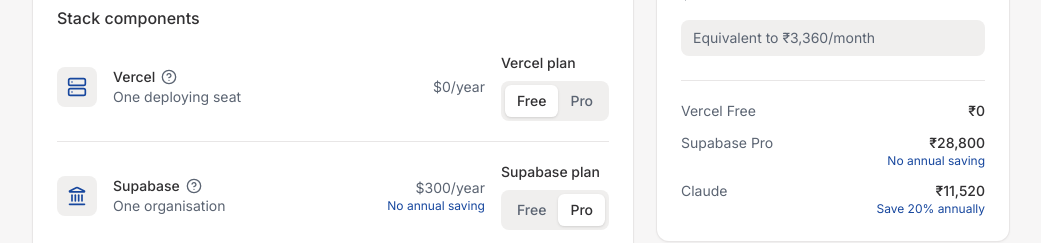
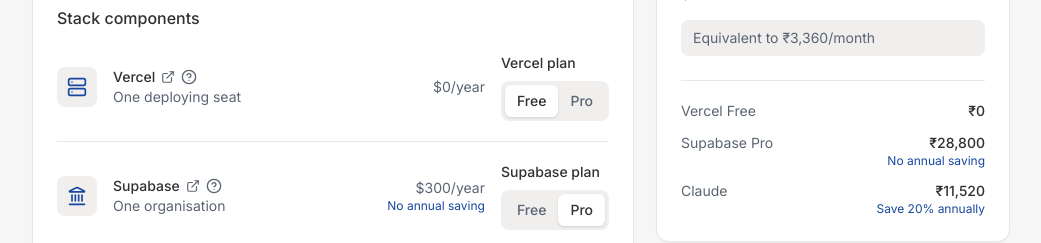
Before and after one commit to data-culture-goalkeep/key-questions-interface, a Next.js app: page /cost-calculator in a window 1280 px wide. Shown: the part 427-670 px from the top of the page, without its empty margins (119-1160 px from the left). Built offline with nearby package versions, Linux system fonts and the light colour scheme.

Commit message:
Link stack services to pricing pages

```diff
--- a/src/app/cost-calculator/cost-calculator.tsx
+++ b/src/app/cost-calculator/cost-calculator.tsx
@@ -59,6 +59,11 @@
 const SERVICE_TOOLTIPS = {
   vercel: "Hosts and deploys the Next.js frontend—the web app your team and users open in a browser.",
   supabase: "Provides the backend: a Postgres database, authentication, and secure data access for the app.",
+} as const
+
+const SERVICE_PRICING_URLS = {
+  vercel: "https://vercel.com/pricing",
+  supabase: "https://supabase.com/pricing",
 } as const
 
 function formatInr(value: number) {
@@ -228,6 +233,15 @@
                     <span className="min-w-0 flex-1">
                       <span className="flex items-center gap-1.5 font-medium">
                         {service.name}
+                        <a
+                          href={SERVICE_PRICING_URLS[service.id]}
+                          target="_blank"
+                          rel="noreferrer"
+                          className="inline-flex rounded-sm text-muted-foreground outline-none transition-colors hover:text-foreground focus-visible:ring-2 focus-visible:ring-ring focus-visible:ring-offset-2"
+                          aria-label={`${service.name} pricing (opens in a new tab)`}
+                        >
+                          <ExternalLink className="size-3.5" aria-hidden="true" />
+                        </a>
                         <span className="group relative inline-flex">
                           <button
                             type="button"
```
